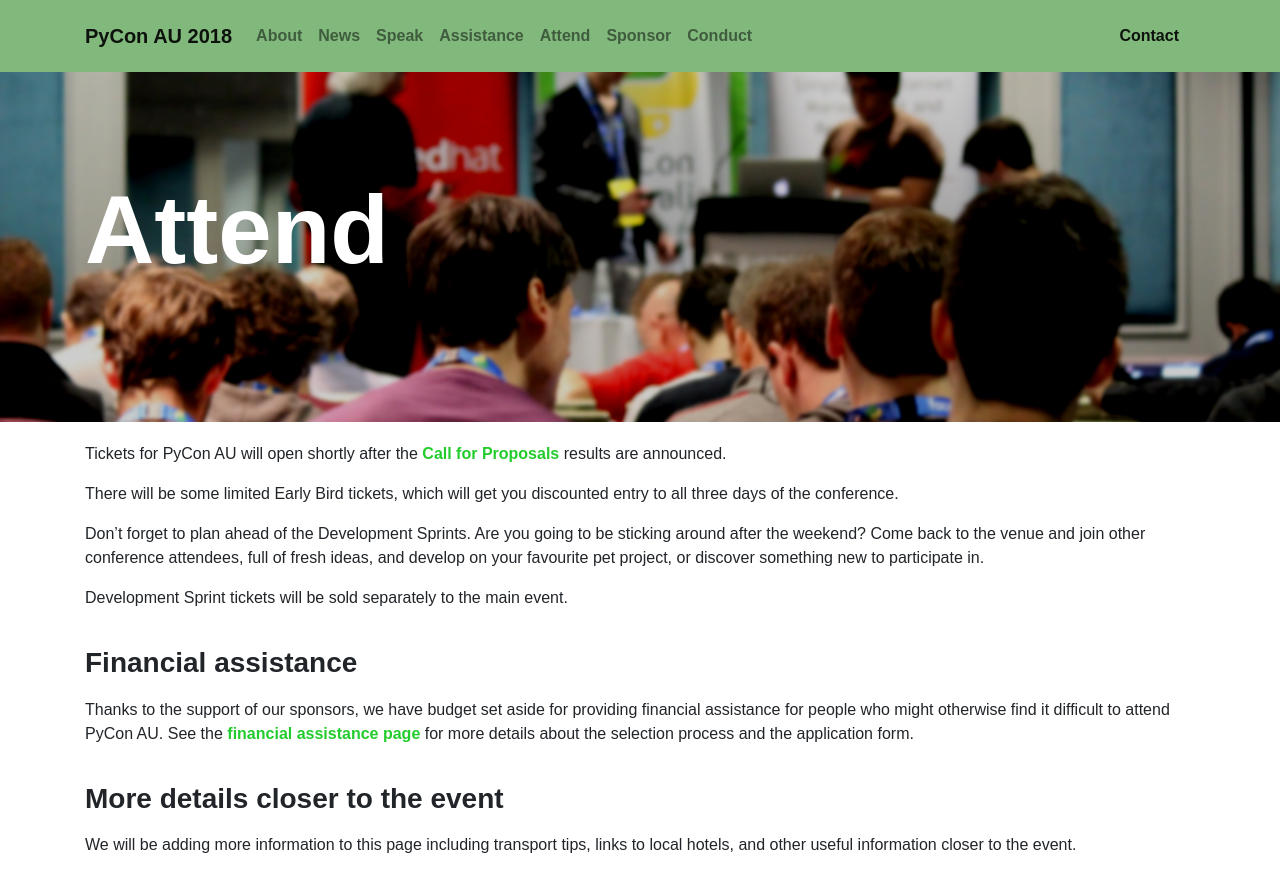
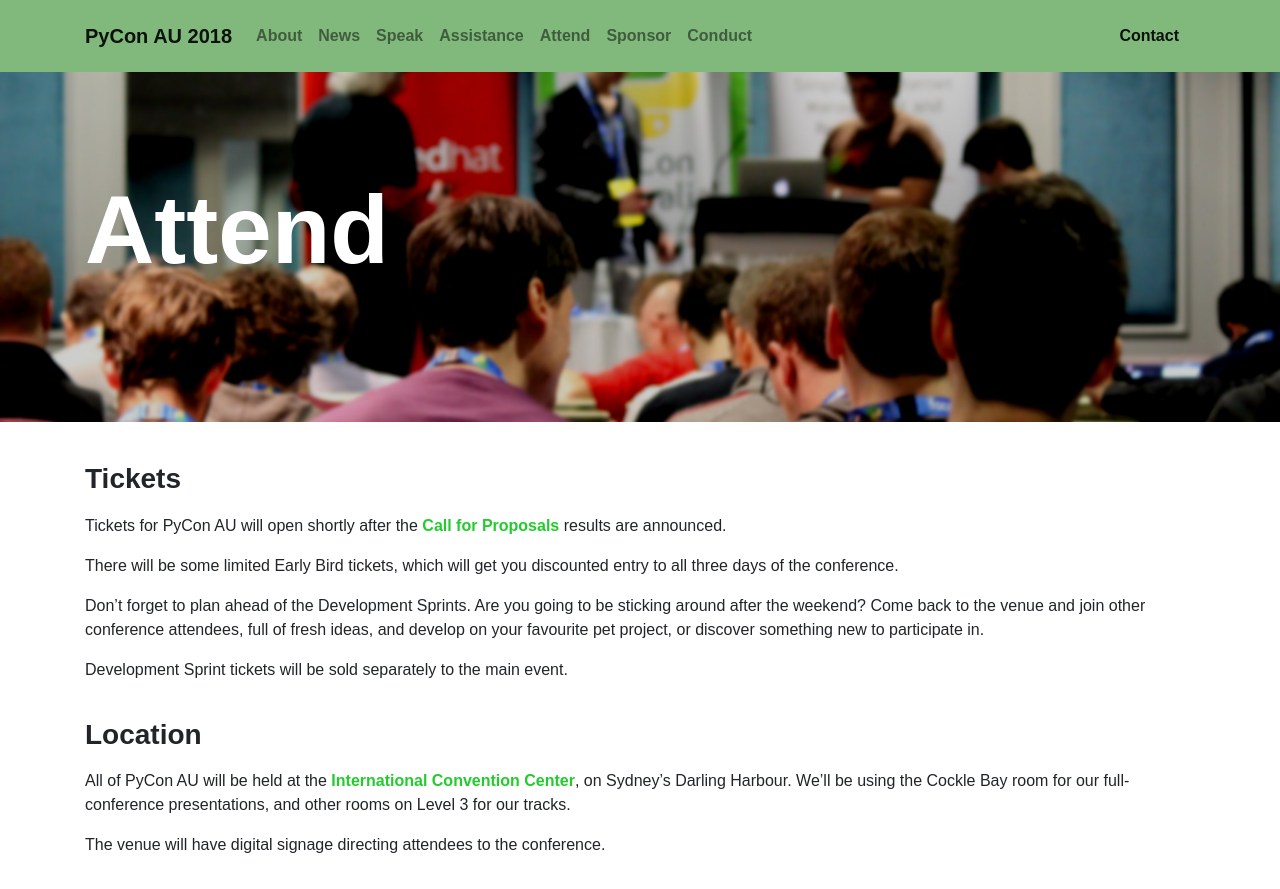
Before and after one commit to pyconau/2018.pycon-au.org, a Jekyll site: the page built from attend.md, in a window 1280 px wide and 900 px high, cut to the strip 0-889 px from the top of the window. Built offline with Jekyll 4.4.1, drawn with Linux system fonts in a browser that asks for light colours; some web fonts are replaced.

Commit message:
Add location to /attend

```diff
--- a/attend.md
+++ b/attend.md
@@ -5,6 +5,8 @@ permalink: /attend/
 header-img: /img/headers/brisbane-crowd.jpg
 card: /img/cards/cfp-open.jpg
 ---
+
+### Tickets
 
 Tickets for PyCon AU will open shortly after the [Call for Proposals](/speak/)
 results are announced.
@@ -19,6 +21,16 @@ project, or discover something new to participate in.
 
 Development Sprint tickets will be sold separately to the main event.
 
+### Location
+
+All of PyCon AU will be held at the [International Convention
+Center](https://www.iccsydney.com.au/about-icc-sydney), on Sydney's Darling
+Harbour. We'll be using the Cockle Bay room for our full-conference
+presentations, and other rooms on Level 3 for our tracks.
+
+The venue will have digital signage directing attendees to the conference.
+
+
 ### Financial assistance
 
 Thanks to the support of our sponsors, we have budget set aside for providing financial assistance for people who might otherwise find it difficult to attend PyCon AU. See the [financial assistance page](/assistance/) for more details about the selection process and the application form.
```
